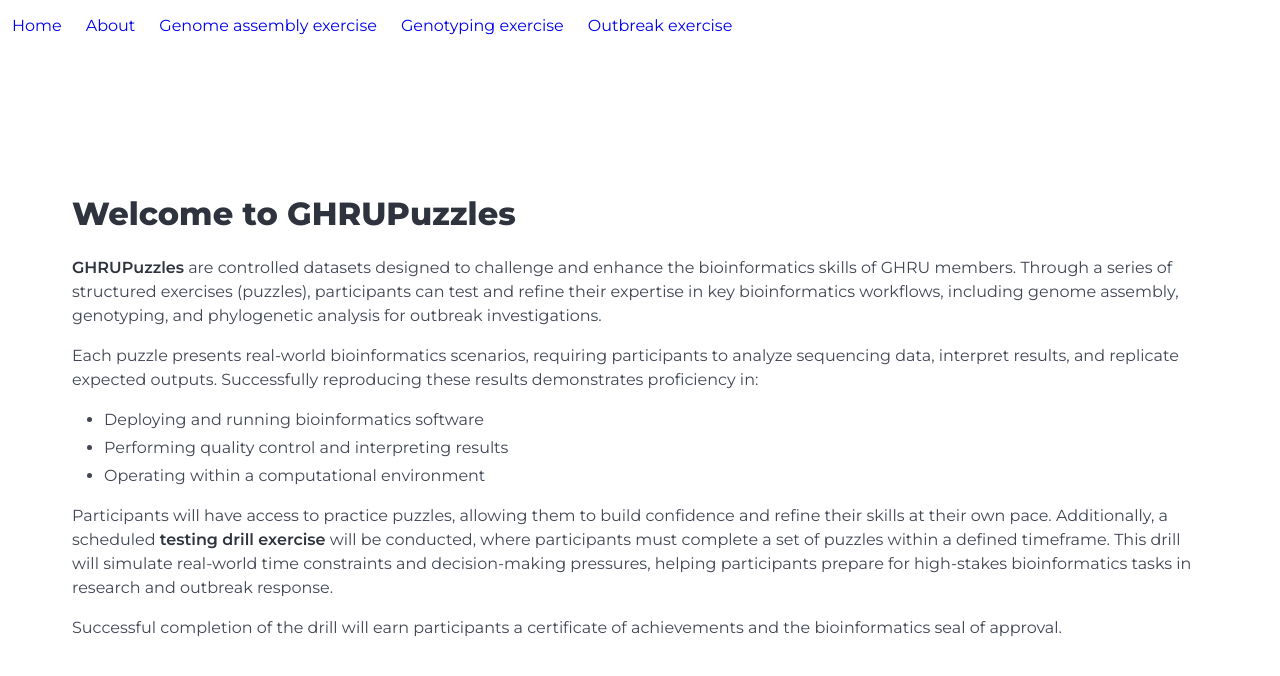
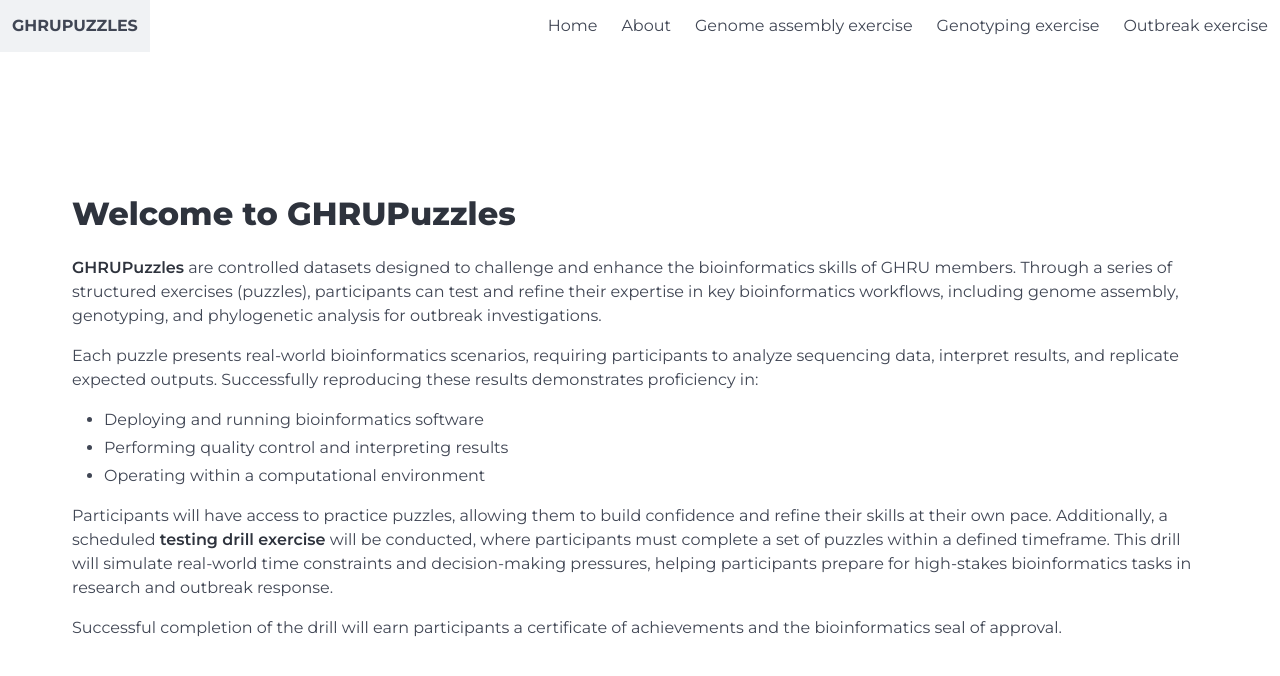
Before and after one commit to happykhan/ghrupuzzle, a Next.js app: page / in a window 1280 px wide. Shown: the top 676 px of the page. Built offline with nearby package versions, Linux system fonts and the light colour scheme.

Commit message:
added some styling

```diff
--- a/app/layout.tsx
+++ b/app/layout.tsx
@@ -27,11 +27,29 @@ export default function RootLayout({
         className={`${alegreya.className} antialiased`}
       >
             <nav className="navbar" role="navigation" aria-label="main navigation">
-            <Link className="navbar-item" href="/">Home</Link>
-            <Link className="navbar-item" href="/about">About</Link>
-            <Link className="navbar-item"  href="/assembly">Genome assembly exercise</Link>
-            <Link className="navbar-item"  href="/typing">Genotyping exercise</Link>
-            <Link className="navbar-item"  href="/outbreak">Outbreak exercise</Link>
+            <div className="navbar-brand">
+            <Link className="navbar-item has-text-weight-bold" href="/">GHRUPUZZLES</Link>
+              <a role="button" className="navbar-burger" aria-label="menu" aria-expanded="false">
+                <span aria-hidden="true"></span>
+                <span aria-hidden="true"></span>
+                <span aria-hidden="true"></span>
+                <span aria-hidden="true"></span>
+              </a>
+            </div>
+            <div className="navbar-menu">
+              <div className="navbar-start">
+
+              </div>
+
+              <div className="navbar-end">
+              <Link className="navbar-item" href="/">Home</Link>
+              <Link className="navbar-item" href="/about">About</Link>
+              <Link className="navbar-item"  href="/assembly">Genome assembly exercise</Link>
+              <Link className="navbar-item"  href="/typing">Genotyping exercise</Link>
+              <Link className="navbar-item"  href="/outbreak">Outbreak exercise</Link>
+              </div>
+
+            </div>
           </nav>
         {children}
       </body>
```
